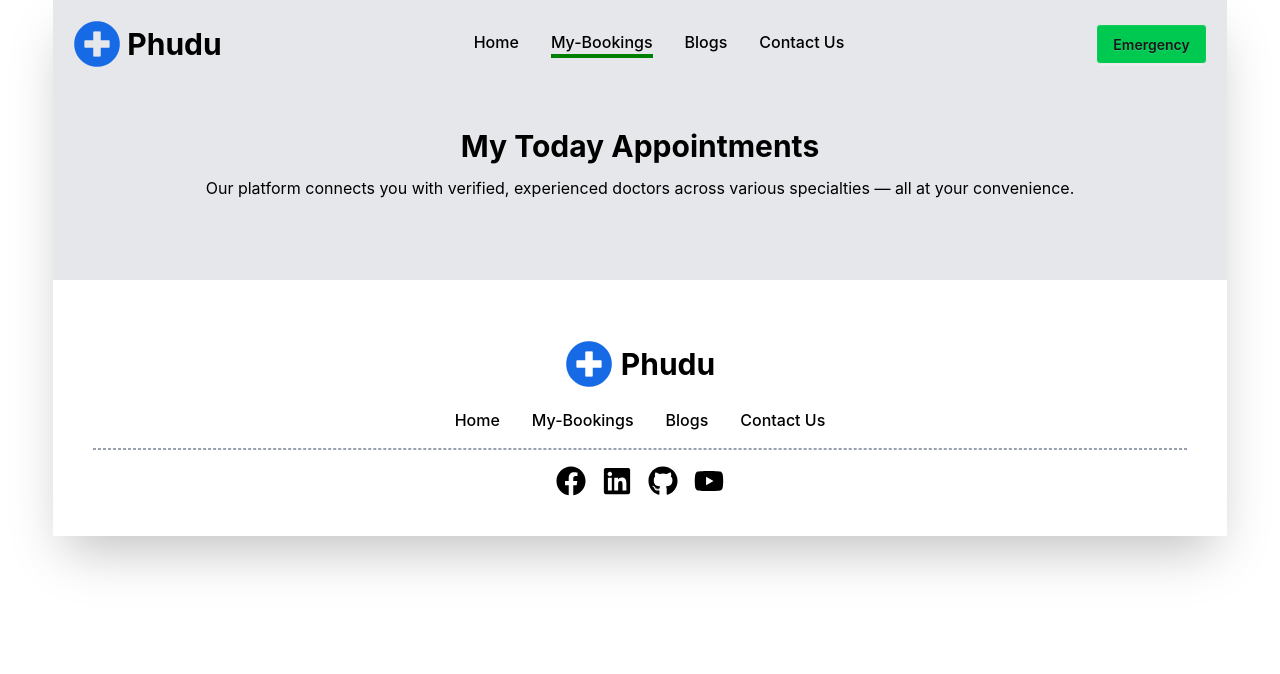
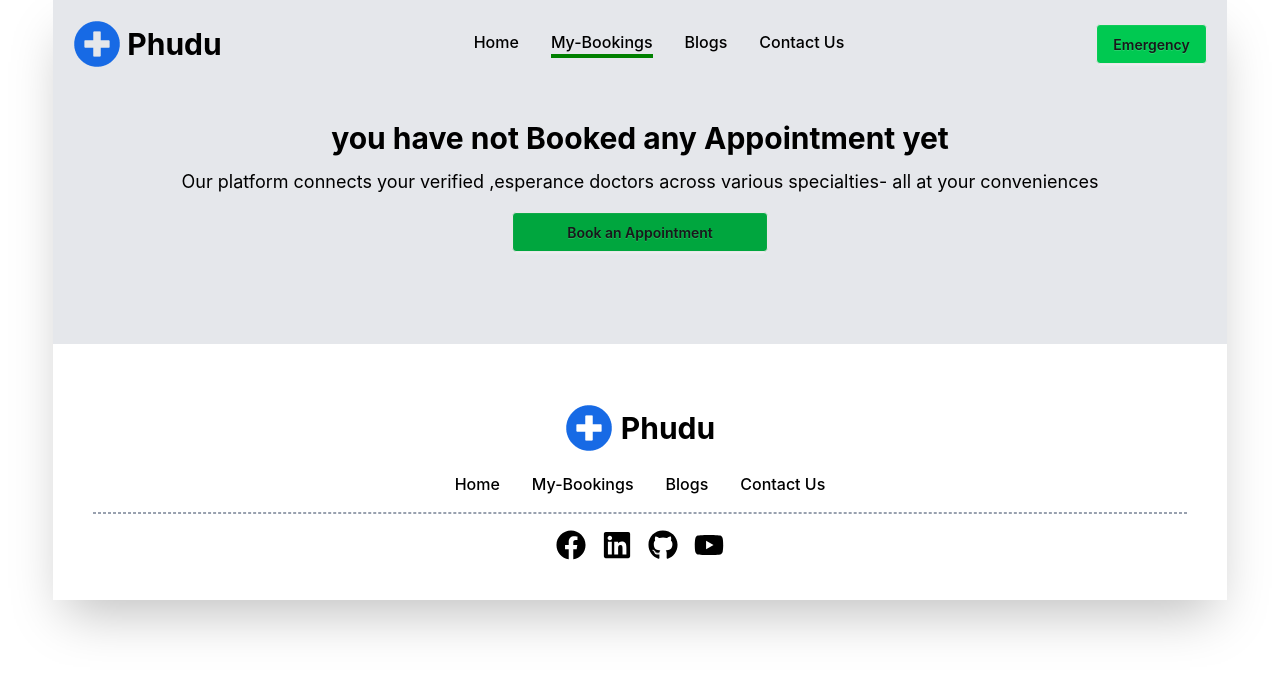
Before and after one commit to sohagroy7223/Assignment-8-React, a React (Vite) app: page /booking in a window 1280 px wide. Shown: the top 674 px of the page. Built offline with nearby package versions, Linux system fonts and the light colour scheme.

Commit message:
addad togol booking section

```diff
--- a/src/Components/DoctorDetails/DoctorDetails.jsx
+++ b/src/Components/DoctorDetails/DoctorDetails.jsx
@@ -74,6 +74,7 @@ const DoctorDetails = () => {
             today only. We appreciate your understanding and cooperation.
           </small>
         </p>
+
         <button
           onClick={() => addDoctorToLd(id)}
           className="btn btn-block mt-5 bg-green-600"
--- a/src/Pages/Booking/Booking.jsx
+++ b/src/Pages/Booking/Booking.jsx
@@ -1,5 +1,5 @@
 import React, { useEffect, useState } from "react";
-import { useLoaderData } from "react-router";
+import { Link, useLoaderData } from "react-router";
 import { getDoctorFromLs } from "../../Utility/addToLocalS";
 import BookDoctors from "../BookDoctors/BookDoctors";
 
@@ -19,6 +19,21 @@ const Booking = () => {
 
   return (
     <div>
+      <div className={`p-3 w-full ${booking.length > 0 && "hidden"}`}>
+        <h3 className="text-3xl font-bold text-center mt-5">
+          you have not Booked any Appointment yet
+        </h3>
+        <p className="text-lg text-center mt-3">
+          Our platform connects your verified ,esperance doctors across various
+          specialties- all at your conveniences
+        </p>
+        <Link to="/">
+          <button className="btn btn-wide bg-green-600 mx-auto flex justify-center mt-4">
+            Book an Appointment
+          </button>
+        </Link>
+      </div>
+      <div className={`${booking.length > 0 || "hidden"}`}>
         <h3 className="text-3xl font-bold text-center mt-10">
           My Today Appointments
         </h3>
@@ -30,6 +45,7 @@ const Booking = () => {
           <BookDoctors doctor={doctor}></BookDoctors>
         ))}
       </div>
+    </div>
   );
 };
 
```
Lines whose indentation alone changed are shown as unchanged.
